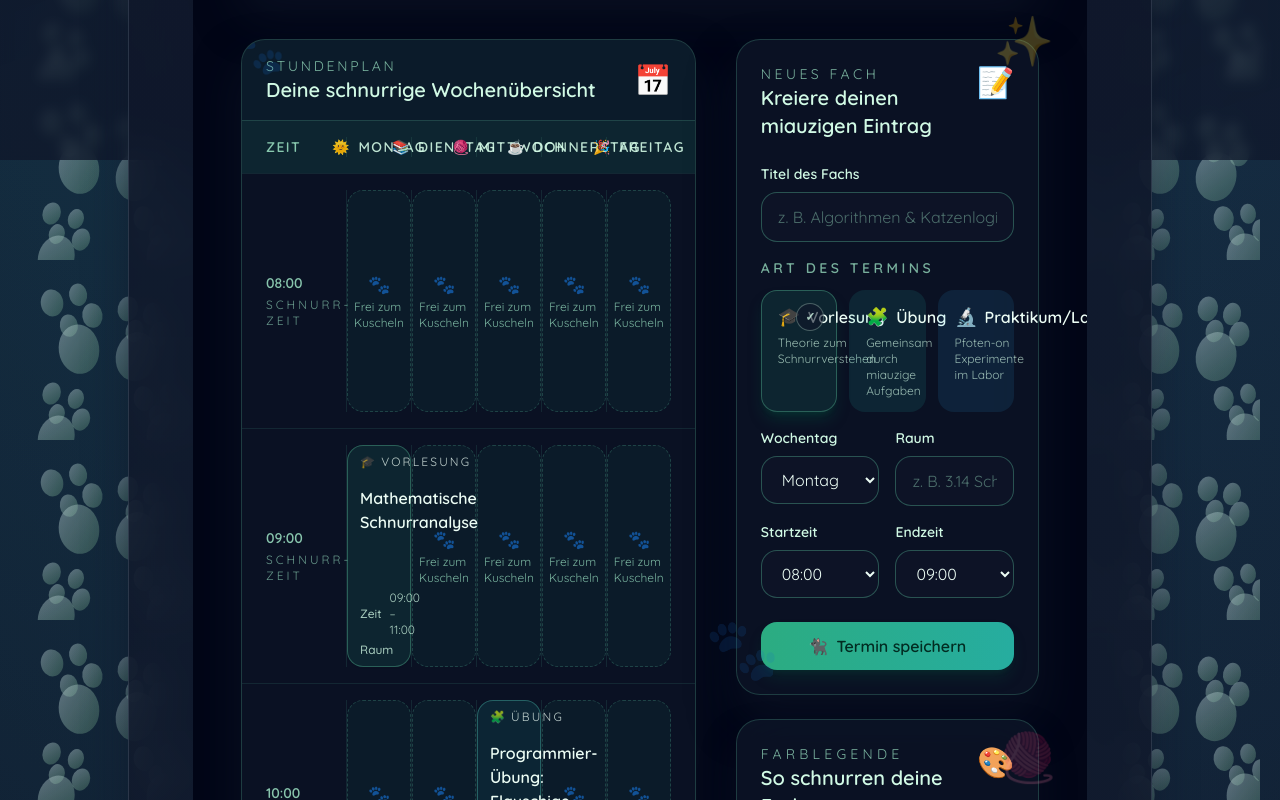
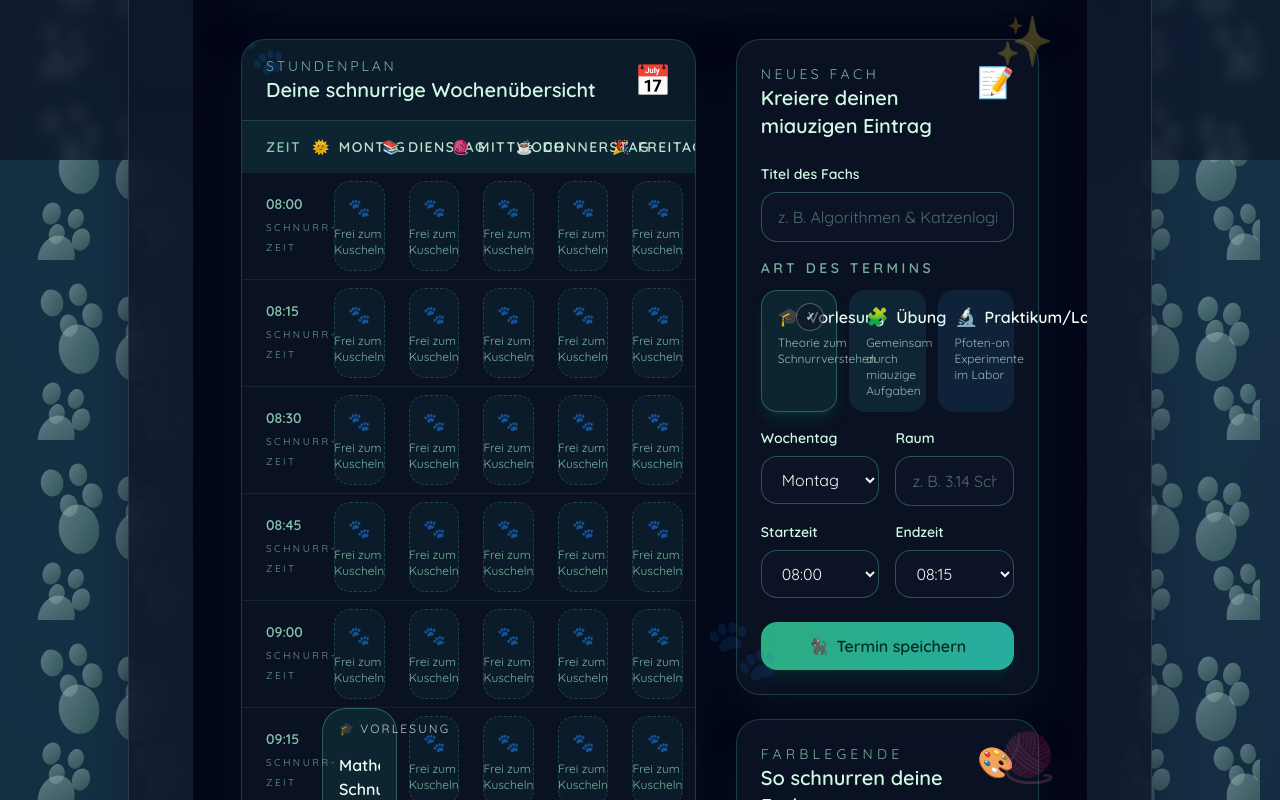
Before and after one commit to RichardTraverseDoor/TriCat, a Vue app in the folder frontend/: page /schedule in a window 1280 px wide. Shown: the part 640-1440 px from the top of the page. Built offline with nearby package versions, Linux system fonts and the light colour scheme.

Commit message:
Improve schedule grid precision and modal details

```diff
--- /dev/null
+++ b/frontend/src/components/schedule/ScheduleEntryModal.vue
@@ -0,0 +1,91 @@
+<template>
+  <teleport to="body">
+    <transition name="schedule-modal">
+      <div
+        v-if="open && entry"
+        class="fixed inset-0 z-50 flex items-center justify-center bg-slate-950/70 px-4 py-8 backdrop-blur"
+        @click.self="emit('close')"
+      >
+        <div
+          class="relative w-full max-w-md rounded-3xl border border-emerald-300/30 bg-slate-900/95 p-6 text-emerald-50 shadow-[0_25px_45px_rgba(15,23,42,0.65)]"
+        >
+          <button
+            type="button"
+            class="absolute right-4 top-4 inline-flex h-9 w-9 items-center justify-center rounded-full border border-emerald-300/30 bg-slate-900/70 text-sm font-semibold text-emerald-100 transition hover:border-emerald-200/60 hover:text-emerald-50"
+            @click="emit('close')"
+            aria-label="Modal schließen"
+          >
+            ✕
+          </button>
+
+          <div class="flex items-center gap-3">
+            <span class="text-3xl">{{ typeInformation?.icon }}</span>
+            <div>
+              <p class="text-xs uppercase tracking-[0.25em] text-emerald-200/70">{{ typeInformation?.label }}</p>
+              <h2 class="text-xl font-semibold text-emerald-50">{{ entry.title }}</h2>
+            </div>
+          </div>
+
+          <dl class="mt-6 space-y-3 text-sm">
+            <div class="flex items-center justify-between gap-4 rounded-2xl border border-emerald-300/20 bg-emerald-400/10 px-4 py-3">
+              <dt class="flex items-center gap-2 font-semibold text-emerald-100">
+                <span>⏰</span>
+                Zeit
+              </dt>
+              <dd class="text-right text-emerald-100/80">{{ entry.startTime }} – {{ entry.endTime }}</dd>
+            </div>
+            <div class="flex items-center justify-between gap-4 rounded-2xl border border-emerald-300/20 bg-emerald-400/10 px-4 py-3">
+              <dt class="flex items-center gap-2 font-semibold text-emerald-100">
+                <span>📍</span>
+                Raum
+              </dt>
+              <dd class="text-right text-emerald-100/80">{{ entry.room || '🐾 noch offen' }}</dd>
+            </div>
+            <div class="rounded-2xl border border-emerald-300/20 bg-emerald-400/10 px-4 py-3 text-sm text-emerald-100/80">
+              <p class="font-semibold text-emerald-100">Beschreibung</p>
+              <p class="mt-1 text-emerald-100/70">
+                {{ typeInformation?.description }}
+              </p>
+            </div>
+          </dl>
+
+          <p class="mt-6 flex items-center gap-2 text-xs text-emerald-200/70">
+            <span>🐈‍⬛</span>
+            Tipp: Streichelzeiten zwischen den Terminen helfen dir, die Pfoten zu entspannen.
+          </p>
+        </div>
+      </div>
+    </transition>
+  </teleport>
+</template>
+
+<script setup lang="ts">
+import { computed, toRefs } from 'vue';
+import { scheduleEntryTypeMeta, type ScheduleEntry } from '@/types/schedule';
+
+const props = defineProps<{
+  entry: ScheduleEntry | null;
+  open: boolean;
+}>();
+
+const emit = defineEmits<{
+  close: [];
+}>();
+
+const { entry, open } = toRefs(props);
+
+const typeInformation = computed(() => (entry.value ? scheduleEntryTypeMeta[entry.value.type] : null));
+</script>
+
+<style scoped>
+.schedule-modal-enter-active,
+.schedule-modal-leave-active {
+  transition: opacity 0.25s ease, transform 0.25s ease;
+}
+
+.schedule-modal-enter-from,
+.schedule-modal-leave-to {
+  opacity: 0;
+  transform: scale(0.96);
+}
+</style>
--- a/frontend/src/components/schedule/ScheduleGrid.vue
+++ b/frontend/src/components/schedule/ScheduleGrid.vue
@@ -14,46 +14,67 @@
 
     <div class="relative">
       <div class="-mx-5 overflow-x-auto px-5 pb-1 sm:mx-0 sm:px-0">
+        <div class="relative grid min-w-[720px] text-emerald-50 sm:min-w-0" :style="gridStyle">
           <div
-          class="grid min-w-[640px] divide-y divide-emerald-300/10 text-emerald-50 sm:min-w-0"
-          :style="{ gridTemplateRows: `auto repeat(${timeSlots.length}, minmax(64px, 1fr))` }"
-        >
-          <div
-            class="grid divide-x divide-emerald-300/10 bg-emerald-400/10 px-4 py-3 text-xs font-semibold uppercase tracking-[0.25em] text-emerald-100/90 sm:px-6 sm:py-4 sm:text-sm sm:tracking-widest"
-            :style="{ gridTemplateColumns }"
+            class="flex items-center justify-between gap-2 bg-emerald-400/10 px-4 py-3 text-xs font-semibold uppercase tracking-[0.25em] text-emerald-100/90 sm:px-6 sm:py-4 sm:text-sm sm:tracking-widest"
+            style="grid-column: 1 / 2; grid-row: 1 / 2"
           >
             <span class="text-emerald-200/80">Zeit</span>
-            <span
-              v-for="day in dayOrder"
+          </div>
+
+          <div
+            v-for="(day, dayIndex) in dayOrder"
             :key="day"
-              class="flex items-center justify-center gap-2 text-center"
+            class="flex items-center justify-center gap-2 bg-emerald-400/10 px-4 py-3 text-center text-xs font-semibold uppercase tracking-[0.25em] text-emerald-100/90 sm:px-6 sm:py-4 sm:text-sm sm:tracking-widest"
+            :style="{ gridColumn: `${dayIndex + 2} / ${dayIndex + 3}`, gridRow: '1 / 2' }"
           >
             <span aria-hidden="true">{{ scheduleDayEmojis[day] }}</span>
             <span class="hidden sm:inline">{{ scheduleDayLabels[day] }}</span>
             <span class="text-xs font-semibold uppercase tracking-[0.3em] sm:hidden">{{ scheduleDayLabels[day].slice(0, 2) }}</span>
-            </span>
-          </div>
-
-          <template v-for="slot in timeSlots" :key="slot">
-            <div
-              class="grid divide-x divide-emerald-300/10 px-4 py-3 text-xs sm:px-6 sm:py-4 sm:text-sm"
-              :style="{ gridTemplateColumns }"
-            >
-              <div class="flex flex-col justify-center gap-1 text-emerald-200/80">
-                <span class="font-semibold">{{ slot }}</span>
-                <span class="text-[10px] uppercase tracking-[0.25em] text-emerald-200/60 sm:text-xs">Schnurr-Zeit</span>
           </div>
 
           <div
-                v-for="day in dayOrder"
-                :key="`${day}-${slot}`"
-                class="flex h-full flex-col gap-2"
+            v-for="(interval, intervalIndex) in timeIntervals"
+            :key="interval.start"
+            class="flex flex-col justify-center gap-1 border-b border-emerald-300/10 px-4 py-3 text-[11px] text-emerald-200/80 sm:px-6 sm:py-4 sm:text-sm"
+            :style="{ gridColumn: '1 / 2', gridRow: `${intervalIndex + 2} / ${intervalIndex + 3}` }"
           >
+            <span class="font-semibold">{{ interval.label }}</span>
+            <span class="text-[9px] uppercase tracking-[0.25em] text-emerald-200/60 sm:text-[10px]">Schnurr-Zeit</span>
+          </div>
+
+          <div
+            v-for="(day, dayIndex) in dayOrder"
+            :key="`background-${day}`"
+            class="contents"
+          >
+            <div
+              v-for="(interval, intervalIndex) in timeIntervals"
+              :key="`${day}-${interval.start}`"
+              class="relative flex flex-col justify-center gap-2 border-b border-emerald-300/10 px-2 py-2 sm:px-3"
+              :style="{ gridColumn: `${dayIndex + 2} / ${dayIndex + 3}`, gridRow: `${intervalIndex + 2} / ${intervalIndex + 3}` }"
+            >
+              <div
+                v-if="!intervalHasEntry(day, interval)"
+                class="flex flex-col items-center justify-center gap-1 rounded-2xl border border-dashed border-emerald-300/20 bg-emerald-400/5 px-2 py-3 text-[10px] text-emerald-200/70 sm:text-xs"
+              >
+                <span class="text-lg">🐾</span>
+                Frei zum Kuscheln
+              </div>
+            </div>
+          </div>
+
           <article
-                  v-for="entry in cellEntries(day, slot)"
+            v-for="entry in sortedEntries"
             :key="entry.id"
-                  class="group relative flex h-full flex-col gap-1 rounded-2xl border px-3 py-2 text-xs shadow-sm transition hover:-translate-y-0.5 hover:shadow-lg sm:gap-2 sm:text-sm"
+            class="group relative z-10 flex h-full cursor-pointer flex-col gap-2 rounded-3xl border px-3 py-3 text-xs shadow-sm transition hover:-translate-y-0.5 hover:shadow-xl focus:outline-none focus:ring-2 focus:ring-emerald-300/50 sm:px-4 sm:text-sm"
             :class="typeMeta(entry.type).cardClass"
+            :style="entryPlacement(entry)"
+            role="button"
+            tabindex="0"
+            @click="emit('inspect', entry)"
+            @keydown.enter.prevent="emit('inspect', entry)"
+            @keydown.space.prevent="emit('inspect', entry)"
           >
             <div class="flex items-start justify-between gap-2 text-[10px] uppercase tracking-[0.18em] sm:text-xs">
               <span class="inline-flex items-center gap-1 text-emerald-50/80">
@@ -63,14 +84,19 @@
               <button
                 type="button"
                 class="inline-flex h-6 w-6 items-center justify-center rounded-full border border-white/20 bg-slate-900/50 text-[10px] font-semibold text-emerald-100/80 transition sm:opacity-0 sm:group-hover:opacity-100"
-                      @click="emit('remove', entry.id)"
+                @click.stop="emit('remove', entry.id)"
                 aria-label="Termin entfernen"
               >
                 ✕
               </button>
             </div>
 
-                  <h3 class="text-sm font-semibold text-emerald-50 sm:text-base">{{ entry.title }}</h3>
+            <h3
+              class="line-clamp-2 text-sm font-semibold text-emerald-50 sm:text-base"
+              :title="entry.title"
+            >
+              {{ entry.title }}
+            </h3>
 
             <dl class="mt-auto space-y-1 text-[10px] text-emerald-100/80 sm:text-xs">
               <div class="flex items-center justify-between gap-2">
@@ -83,17 +109,6 @@
               </div>
             </dl>
           </article>
-
-                <div
-                  v-if="cellEntries(day, slot).length === 0"
-                  class="flex h-full flex-col items-center justify-center rounded-2xl border border-dashed border-emerald-300/20 bg-emerald-400/5 px-3 py-4 text-[10px] text-emerald-200/70 sm:text-xs"
-                >
-                  <span class="text-lg">🐾</span>
-                  Frei zum Kuscheln
-                </div>
-              </div>
-            </div>
-          </template>
         </div>
       </div>
     </div>
@@ -129,48 +144,92 @@ const props = defineProps<{
 
 const emit = defineEmits<{
   remove: [id: string];
+  inspect: [entry: ScheduleEntry];
 }>();
 
-const entriesByKey = computed(() => {
-  const map = new Map<string, ScheduleEntry[]>();
-  props.entries.forEach((entry) => {
-    const key = `${entry.day}-${entry.startTime}`;
-    if (!map.has(key)) {
-      map.set(key, []);
-    }
-    map.get(key)!.push(entry);
+const toMinutes = (value: string) => {
+  const [hours, minutes] = value.split(':').map((part) => Number.parseInt(part, 10));
+  return hours * 60 + minutes;
+};
+
+const timeIntervals = computed(() =>
+  props.timeSlots.slice(0, -1).map((start, index) => ({
+    start,
+    end: props.timeSlots[index + 1],
+    label: start,
+  })),
+);
+
+const gridStyle = computed(() => ({
+  gridTemplateColumns: `minmax(80px, 0.8fr) repeat(${props.dayOrder.length}, minmax(0, 1fr))`,
+  gridTemplateRows: `auto repeat(${timeIntervals.value.length}, minmax(56px, 1fr))`,
+}));
+
+const typeMeta = (type: ScheduleEntry['type']) => scheduleEntryTypeMeta[type];
+
+const timeLineMap = computed(() => {
+  const map = new Map<string, number>();
+  props.timeSlots.forEach((time, index) => {
+    map.set(time, index + 2);
   });
-
-  props.dayOrder.forEach((day) => {
-    props.timeSlots.forEach((slot) => {
-      const key = `${day}-${slot}`;
-      if (!map.has(key)) {
-        map.set(key, []);
-      }
-    });
-  });
-
-  props.timeSlots.forEach((slot) => {
-    props.dayOrder.forEach((day) => {
-      const key = `${day}-${slot}`;
-      if (map.has(key)) {
-        map.set(
-          key,
-          map
-            .get(key)!
-            .slice()
-            .sort((a, b) => a.title.localeCompare(b.title, 'de')),
-        );
-      }
-    });
-  });
-
   return map;
 });
 
-const gridTemplateColumns = computed(() => `minmax(80px, 0.8fr) repeat(${props.dayOrder.length}, minmax(0, 1fr))`);
+const dayColumnMap = computed(() => {
+  const map = new Map<ScheduleDay, number>();
+  props.dayOrder.forEach((day, index) => {
+    map.set(day, index + 2);
+  });
+  return map;
+});
 
-const typeMeta = (type: ScheduleEntry['type']) => scheduleEntryTypeMeta[type];
+const sortedEntries = computed(() =>
+  props.entries
+    .slice()
+    .sort((a, b) => {
+      const dayDiff = props.dayOrder.indexOf(a.day) - props.dayOrder.indexOf(b.day);
+      if (dayDiff !== 0) {
+        return dayDiff;
+      }
+      const startDiff = toMinutes(a.startTime) - toMinutes(b.startTime);
+      if (startDiff !== 0) {
+        return startDiff;
+      }
+      return a.title.localeCompare(b.title, 'de');
+    }),
+);
 
-const cellEntries = (day: ScheduleDay, slot: ScheduleTimeSlot) => entriesByKey.value.get(`${day}-${slot}`) ?? [];
+const entryPlacement = (entry: ScheduleEntry) => {
+  const columnStart = dayColumnMap.value.get(entry.day) ?? 2;
+  const rowStart = timeLineMap.value.get(entry.startTime) ?? 2;
+  const rowEnd = Math.max(rowStart + 1, timeLineMap.value.get(entry.endTime) ?? rowStart + 1);
+
+  return {
+    gridColumn: `${columnStart} / ${columnStart + 1}`,
+    gridRow: `${rowStart} / ${rowEnd}`,
+  };
+};
+
+const intervalHasEntry = (day: ScheduleDay, interval: { start: string; end: string }) => {
+  const startMinutes = toMinutes(interval.start);
+  const endMinutes = toMinutes(interval.end);
+
+  return sortedEntries.value.some((entry) => {
+    if (entry.day !== day) {
+      return false;
+    }
+    const entryStart = toMinutes(entry.startTime);
+    const entryEnd = toMinutes(entry.endTime);
+    return entryStart < endMinutes && entryEnd > startMinutes;
+  });
+};
 </script>
+
+<style scoped>
+.line-clamp-2 {
+  display: -webkit-box;
+  -webkit-line-clamp: 2;
+  -webkit-box-orient: vertical;
+  overflow: hidden;
+}
+</style>
--- a/frontend/src/views/ScheduleView.vue
+++ b/frontend/src/views/ScheduleView.vue
@@ -17,6 +17,7 @@
           :time-slots="timeSlots"
           :entries="entries"
           @remove="removeEntry"
+          @inspect="openEntry"
         />
 
         <aside class="flex flex-col gap-6">
@@ -36,15 +37,30 @@
         </aside>
       </section>
     </main>
+    <ScheduleEntryModal :entry="selectedEntry" :open="isModalOpen" @close="closeModal" />
   </div>
 </template>
 
 <script setup lang="ts">
+import { computed, ref } from 'vue';
 import ScheduleForm from '@/components/schedule/ScheduleForm.vue';
 import ScheduleGrid from '@/components/schedule/ScheduleGrid.vue';
 import ScheduleLegend from '@/components/schedule/ScheduleLegend.vue';
+import ScheduleEntryModal from '@/components/schedule/ScheduleEntryModal.vue';
 import ScheduleHero from '@/views/schedule/components/ScheduleHero.vue';
 import { useScheduleView } from '@/views/schedule/useScheduleView';
+import type { ScheduleEntry } from '@/types/schedule';
 
 const { dayOrder, timeSlots, entries, entryCount, busiestDayLabel, busiestDayEmoji, addEntry, removeEntry } = useScheduleView();
+
+const selectedEntry = ref<ScheduleEntry | null>(null);
+const isModalOpen = computed(() => selectedEntry.value !== null);
+
+const openEntry = (entry: ScheduleEntry) => {
+  selectedEntry.value = entry;
+};
+
+const closeModal = () => {
+  selectedEntry.value = null;
+};
 </script>
--- a/frontend/src/views/schedule/useScheduleView.ts
+++ b/frontend/src/views/schedule/useScheduleView.ts
@@ -13,19 +13,34 @@ interface ScheduleState {
   entries: ScheduleEntry[];
 }
 
-const initialTimeSlots: ScheduleTimeSlot[] = [
-  '08:00',
-  '09:00',
-  '10:00',
-  '11:00',
-  '12:00',
-  '13:00',
-  '14:00',
-  '15:00',
-  '16:00',
-  '17:00',
-  '18:00',
-];
+const toMinutes = (time: string) => {
+  const [hours, minutes] = time.split(':').map((value) => Number.parseInt(value, 10));
+  return hours * 60 + minutes;
+};
+
+const fromMinutes = (value: number) => {
+  const hours = Math.floor(value / 60)
+    .toString()
+    .padStart(2, '0');
+  const minutes = Math.floor(value % 60)
+    .toString()
+    .padStart(2, '0');
+  return `${hours}:${minutes}`;
+};
+
+const generateTimeSlots = (start: string, end: string, stepMinutes: number): ScheduleTimeSlot[] => {
+  const slots: ScheduleTimeSlot[] = [];
+  const startMinutes = toMinutes(start);
+  const endMinutes = toMinutes(end);
+
+  for (let current = startMinutes; current <= endMinutes; current += stepMinutes) {
+    slots.push(fromMinutes(current));
+  }
+
+  return slots;
+};
+
+const initialTimeSlots: ScheduleTimeSlot[] = generateTimeSlots('08:00', '20:00', 15);
 
 let entryCounter = 1;
 
@@ -39,8 +54,8 @@ const initialEntries: ScheduleEntry[] = [
     title: 'Mathematische Schnurranalyse',
     type: 'lecture',
     day: 'monday',
-    startTime: '09:00',
-    endTime: '11:00',
+    startTime: '09:15',
+    endTime: '10:45',
     room: 'A2 Schnurrsaal',
   }),
   createEntry({
```
Lines whose indentation alone changed are shown as unchanged.
